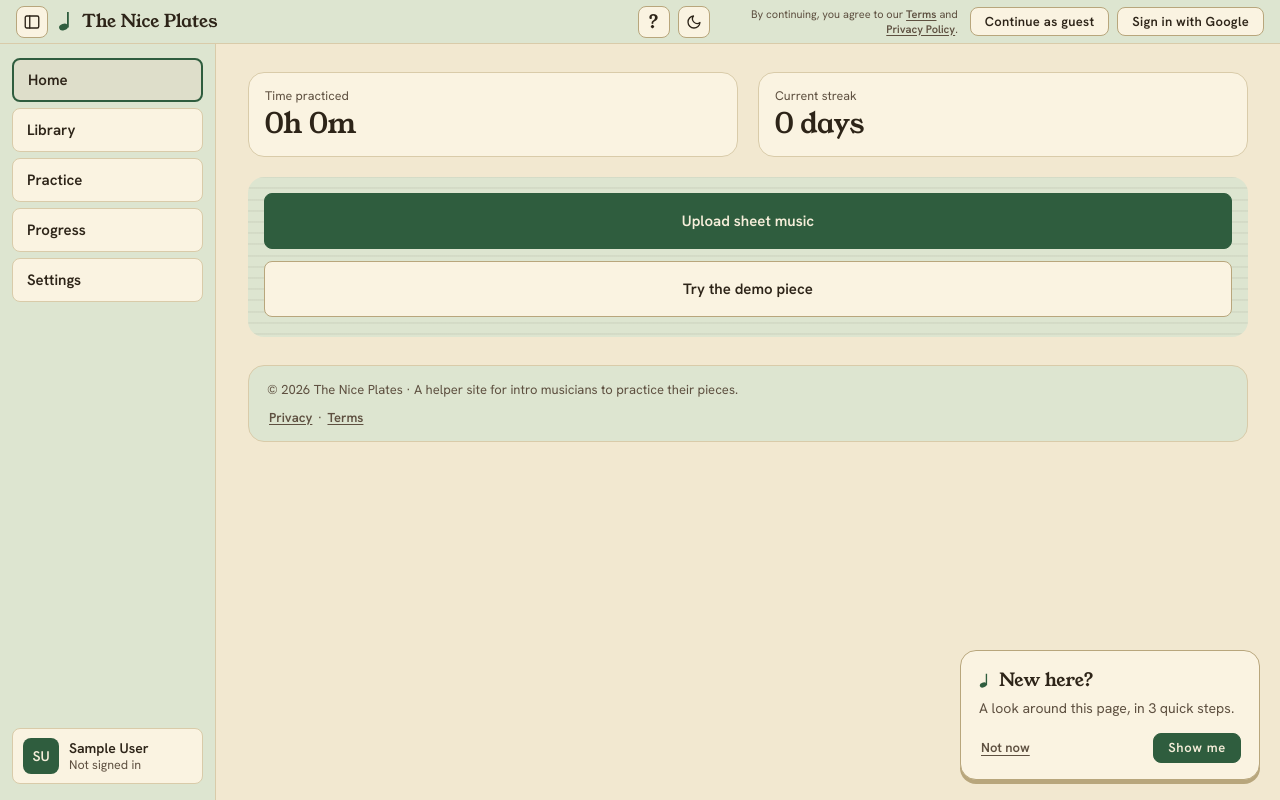
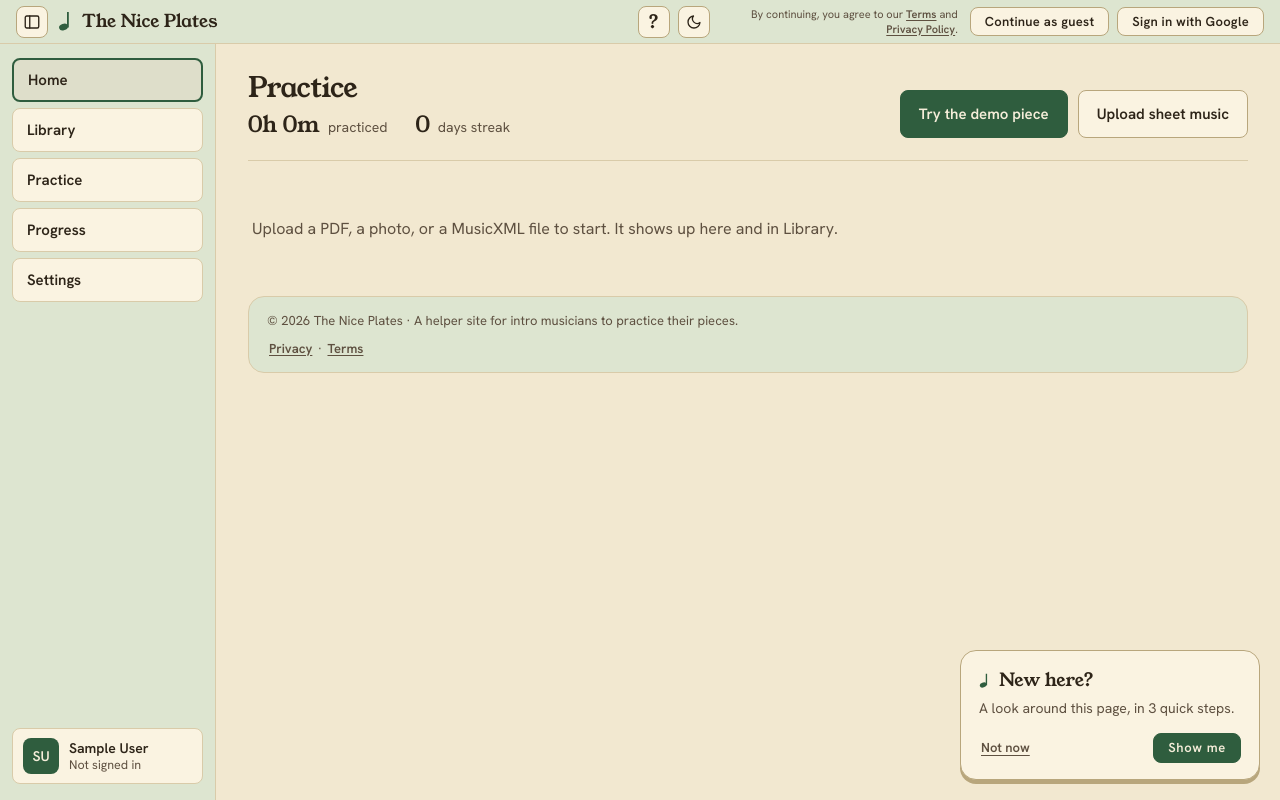
Before and after one commit to kava117/The-Nice-Plates, a Flask app: page /home in a window 1280 px wide. Run offline with Flask 3, Linux system fonts and the light colour scheme; data comes from the database, SQL or seed files in the repository; data that the repository does not hold is empty; parts of the project's set-up code (start-up, migrations or seed data) failed here and were passed over; some libraries are stand-ins or nearby versions.

Commit message:
Home: laptop layout with even cards and readable score previews
Replaces the oversized lead tile and blown-up note crops with a clear top row (stats + Start/Upload) and a three-column grid. Thumbnails fit the whole staff on paper instead of magnifying a few notes.

```diff
--- a/app.py
+++ b/app.py
@@ -463,7 +463,7 @@ def healthz():
 @onboarding_required
 def home():
     sessions = database.getSessions(user_id())
-    return render_template("home.html", pieces=database.getPieces(user_id())[:3], seconds=database.getPieceSeconds(user_id()),
+    return render_template("home.html", pieces=database.getPieces(user_id())[:6], seconds=database.getPieceSeconds(user_id()),
                            total=sum(s["time_spent"] for s in sessions), streak=streak(sessions))
 
 @app.route("/library")
--- a/music-app-home/styles.css
+++ b/music-app-home/styles.css
@@ -469,73 +469,166 @@ main {
 
 /* Home and Library: the cards use the whole width, so a wide screen isn't half empty. */
 .content--wide {
-  max-width: 1600px;
-}
-
-/* Two equal columns; used by the piece/actions tiles and the stat tiles. */
-.tiles,
-.stats {
+  max-width: 1200px;        /* laptop-first: a readable column, not edge-to-edge sprawl */
+}
+
+/* Home: top bar (stats + primary actions), then an even grid of pieces. */
+.home {
+  display: flex;
+  flex-direction: column;
+  gap: 28px;
+}
+
+.home-top {
+  display: flex;
+  flex-wrap: wrap;
+  align-items: flex-end;
+  justify-content: space-between;
+  gap: 20px 32px;
+  padding-bottom: 22px;
+  border-bottom: 1.5px solid var(--line);
+}
+
+.home-kicker {
+  margin: 0 0 10px;
+  font-family: var(--font-display);
+  font-size: 1.75rem;
+  line-height: 1.15;
+  letter-spacing: -0.02em;
+}
+
+.home-stats {
+  display: flex;
+  flex-wrap: wrap;
+  gap: 8px 28px;
+  margin: 0;
+  padding: 0;
+  list-style: none;
+}
+
+.home-stats li {
+  display: flex;
+  align-items: baseline;
+  gap: 8px;
+}
+
+.home-stat-value {
+  font-family: var(--font-display);
+  font-variant-numeric: lining-nums tabular-nums;
+  font-size: 1.375rem;
+  line-height: 1;
+}
+
+.home-stat-label {
+  font-size: 0.875rem;
+  color: var(--ink-muted);
+}
+
+.home-actions {
+  display: flex;
+  flex-wrap: wrap;
+  align-items: stretch;
+  gap: 10px;
+}
+
+.home-actions .btn {
+  min-height: 48px;
+  padding-left: 18px;
+  padding-right: 18px;
+  font-size: 0.9375rem;
+  letter-spacing: normal;
+}
+
+.home-actions .btn-stack { min-width: 12rem; }
+.home-actions .upload-now { flex: 0 0 auto; }
+
+.home-grid {
   display: grid;
-  grid-template-columns: repeat(2, minmax(0, 1fr));
+  grid-template-columns: repeat(3, minmax(0, 1fr));
   gap: 20px;
-}
-
-/* Home's few tiles (up to 3 pieces and the actions tile) stretch to fill the row. */
-.tiles {
-  grid-template-columns: repeat(auto-fit, minmax(min(260px, 100%), 1fr));
-}
-
-.stats {
-  margin-bottom: 20px;      /* at the top of Home, above the pieces */
-}
-
-.tiles > li {
-  display: flex;
-  flex-direction: column;
+  margin: 0;
+  padding: 0;
+  list-style: none;
+}
+
+.home-grid > li {
+  display: flex;
+  min-width: 0;
   animation: tile-in 0.4s ease both;
 }
 
-.tiles > li:nth-child(1) { animation-delay: 0.02s; }
-.tiles > li:nth-child(2) { animation-delay: 0.08s; }
-.tiles > li:nth-child(3) { animation-delay: 0.14s; }
-.tiles > li:nth-child(4) { animation-delay: 0.2s; }
+.home-grid > li:nth-child(1) { animation-delay: 0.02s; }
+.home-grid > li:nth-child(2) { animation-delay: 0.08s; }
+.home-grid > li:nth-child(3) { animation-delay: 0.14s; }
 
 @keyframes tile-in {
   from { opacity: 0; transform: translateY(6px); }
 }
 
-/* Most recent piece across the row; its art is taller so the score can be read at a glance. */
-.tiles > li.home-lead {
-  grid-column: 1 / -1;
-}
-
-/* Keep the lead tile's art the same shape as thumbs.js (960×528), so the score isn't cropped */
-.tiles > li.home-lead .card-art {
+.home-grid .card {
+  width: 100%;
+}
+
+.home-grid .card-art {
   height: auto;
-  max-height: 22rem;
-  aspect-ratio: 960 / 528;
-}
-
-.tiles > li.home-lead .card-art img {
-  object-position: top;
-}
-
-/* Wide screens: the lead piece and the actions side by side, not the actions alone on a row */
-@media (min-width: 900px) {
-  .tiles:has(> li.home-lead) {
-    grid-template-columns: minmax(0, 2fr) minmax(260px, 1fr);
-    grid-auto-flow: dense;
-  }
-
-  .tiles > li.home-lead {
-    grid-column: 1;
-  }
-
-  .tiles > li.home-lead ~ li:last-child {
-    grid-column: 2;
-    grid-row: 1;
-    align-self: start;
-  }
+  aspect-ratio: 960 / 420;
+  background-color: #fffdf5;
+}
+
+.home-grid .card-title {
+  font-family: var(--font-display);
+  font-size: 1.1875rem;
+  font-weight: 400;
+  line-height: 1.25;
+  overflow: hidden;
+  text-overflow: ellipsis;
+  white-space: nowrap;
+}
+
+.home-grid .card-caption {
+  padding: 14px 16px 16px;
+}
+
+.home-more {
+  margin: 0;
+  font-size: 0.875rem;
+}
+
+.home-more a { color: var(--ink-muted); }
+.home-more a:hover { color: var(--ink); }
+
+.home-empty {
+  margin: 0;
+  padding: 28px 4px;
+  color: var(--ink-muted);
+  font-size: 1rem;
+  line-height: 1.45;
+}
+
+@media (max-width: 960px) {
+  .home-grid { grid-template-columns: repeat(2, minmax(0, 1fr)); }
+}
+
+@media (max-width: 600px) {
+  .home { gap: 20px; }
+  .home-top { gap: 16px; padding-bottom: 16px; }
+  .home-kicker { font-size: 1.5rem; }
+  .home-actions { width: 100%; }
+  .home-actions .btn,
+  .home-actions .upload-now { flex: 1 1 auto; }
+  .home-grid { grid-template-columns: minmax(0, 1fr); }
+}
+
+/* Library still uses .tiles for its denser card layouts. */
+.tiles {
+  display: grid;
+  grid-template-columns: repeat(auto-fit, minmax(min(260px, 100%), 1fr));
+  gap: 20px;
+}
+
+.tiles > li {
+  display: flex;
+  flex-direction: column;
 }
 
 /* 9. Piece tiles --------------------------------------------------------- */
@@ -566,14 +659,15 @@ main {
   background-position: center 18%;
 }
 
-/* The piece's own first bars, sharp. A light tint (below) keeps the tile on-palette. */
+/* The piece's own first bars, fitted on paper (contain — never blow up a few notes). */
 .card-art img {
   position: absolute;
   inset: 0;
   width: 100%;
   height: 100%;
-  object-fit: cover;
-  object-position: center top;
+  object-fit: contain;
+  object-position: center;
+  background: #fffdf5;
   opacity: 0;
   transition: opacity 0.35s ease;
 }
@@ -807,25 +901,6 @@ main {
   }
 }
 
-/* A phone: both stats on one row, and Continue before the pieces instead of after all of them. */
-@media (max-width: 480px) {
-  .stats {
-    gap: 10px;
-    margin-bottom: 14px;
-  }
-
-  .stat {
-    padding: 10px 12px;
-  }
-
-  .stat-value {
-    font-size: 1.375rem;
-  }
-
-  .tiles > li:has(> .actions) {
-    order: -1;
-  }
-}
 
 /* 14. Reduced motion ----------------------------------------------------- */
 
--- a/music-app-home/templates/home.html
+++ b/music-app-home/templates/home.html
@@ -1,25 +1,46 @@
-{# Signed-in home page. #}
+{# Signed-in home page. Laptop/web first: a clear top row, then an even grid of pieces. #}
 {% set title = "Home" %}
 {% set active = "home" %}
 {% set auth = "signed-in" %}
 {% include "header.html" %}
       <h1 class="visually-hidden">Home</h1>
 
-      <div class="content content--wide">
-        <ul class="stats" aria-label="Your practice">
-          <li class="stat">
-            <p class="stat-label">Time practiced</p>
-            <p class="stat-value" data-stat="time">{{ total // 3600 }}h {{ total % 3600 // 60 }}m</p>
-          </li>
-          <li class="stat">
-            <p class="stat-label">Current streak</p>
-            <p class="stat-value" data-stat="streak">{{ streak }} day{{ "" if streak == 1 else "s" }}</p>
-          </li>
-        </ul>
+      <div class="content content--wide home">
+        <header class="home-top">
+          <div class="home-intro">
+            <p class="home-kicker">Practice</p>
+            <ul class="home-stats" aria-label="Your practice">
+              <li>
+                <span class="home-stat-value" data-stat="time">{{ total // 3600 }}h {{ total % 3600 // 60 }}m</span>
+                <span class="home-stat-label">practiced</span>
+              </li>
+              <li>
+                <span class="home-stat-value" data-stat="streak">{{ streak }}</span>
+                <span class="home-stat-label">day{{ "" if streak == 1 else "s" }} streak</span>
+              </li>
+            </ul>
+          </div>
+          <div class="home-actions">
+            {% if pieces %}
+            <a class="btn btn-solid press btn-stack" href="/practice?piece={{ pieces[0].id }}">
+              {{ "Continue practicing" if seconds.get(pieces[0].id) else "Start practicing" }}
+              <span class="btn-sub">{{ pieces[0].title }}</span>
+            </a>
+            {% else %}
+            <a class="btn btn-solid press" href="/practice">Try the demo piece</a>
+            {% endif %}
+            <form class="upload-now" action="/api/pieces" method="post" enctype="multipart/form-data" data-upload data-upload-on-pick>
+              <input class="visually-hidden" id="home-upload" name="file" type="file" accept=".pdf,.png,.jpg,.jpeg,.musicxml,.xml,.mxl" required>
+              <label class="btn btn-ghost press" for="home-upload">Upload sheet music</label>
+            </form>
+          </div>
+        </header>
+        {% include "upload_status.html" %}
 
-        <ul class="tiles">
+        {% if pieces %}
+        <ul class="home-grid">
           {% for p in pieces %}
-          <li{% if loop.first %} class="home-lead"{% endif %}>
+          <li>
             <a class="card press" href="/practice?piece={{ p.id }}">
               <div class="card-art" data-thumb="{{ p.id }}"></div>
               <div class="card-caption">
@@ -30,28 +51,11 @@
             </a>
           </li>
           {% endfor %}
-          <li>
-            <!-- Two different jobs: carry on with the last piece, or add a new one. The sidebar already goes to the library. -->
-            <div class="actions">
-              {% if pieces %}
-              <a class="btn btn-solid press btn-stack" href="/practice?piece={{ pieces[0].id }}">
-                {{ "Continue practicing" if seconds.get(pieces[0].id) else "Start practicing" }}
-                <span class="btn-sub">{{ pieces[0].title }}</span>
-              </a>
-              {% endif %}
-              <!-- Upload opens the file picker straight away and sends the file to the same route as the library's form. -->
-              <form class="upload-now" action="/api/pieces" method="post" enctype="multipart/form-data" data-upload data-upload-on-pick>
-                <input class="visually-hidden" id="home-upload" name="file" type="file" accept=".pdf,.png,.jpg,.jpeg,.musicxml,.xml,.mxl" required>
-                <label class="btn {{ 'btn-ghost' if pieces else 'btn-solid' }} press" for="home-upload">Upload sheet music</label>
-              </form>
-              {% include "upload_status.html" %}
-              {% if not pieces %}
-              <a class="btn btn-ghost press" href="/practice">Try the demo piece</a>
-              {% endif %}
-            </div>
-          </li>
         </ul>
-
+        <p class="home-more"><a href="/library">All pieces in Library</a></p>
+        {% else %}
+        <p class="home-empty">Upload a PDF, a photo, or a MusicXML file to start. It shows up here and in Library.</p>
+        {% endif %}
       </div>
 
 <script src="/upload.js"></script>
```
Also changed, not shown: music-app-home/thumbs.js (+8 -9 lines).
